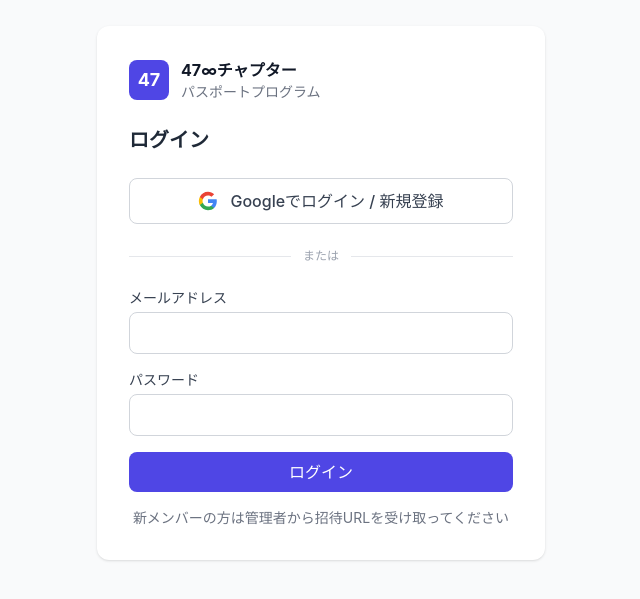
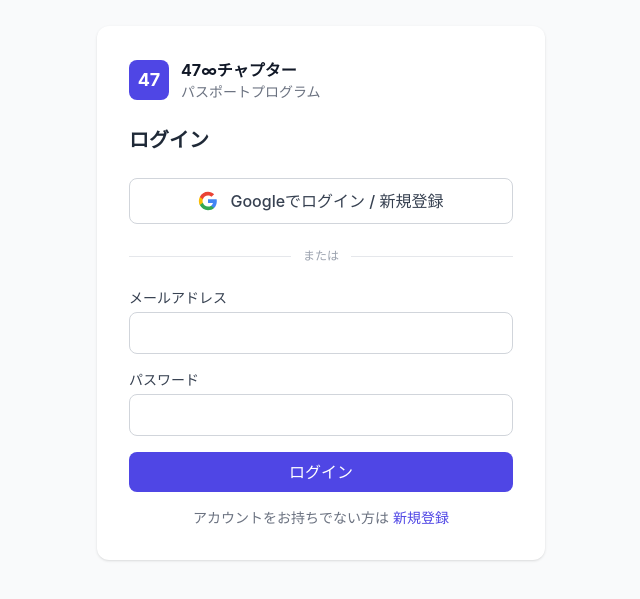
Before and after one commit to taguchi-gai/bni47-passport, a React (Vite) app in the folder frontend/: page / in a window 1280 px wide. Shown: the part 107-706 px from the top of the page, without its empty margins (319-959 px from the left). Built offline with nearby package versions, Linux system fonts and the light colour scheme; no server answers.

Commit message:
Add register link in login + #register hash route

```diff
--- a/frontend/src/App.tsx
+++ b/frontend/src/App.tsx
@@ -75,12 +75,23 @@ export default function App() {
   }
 
   if (!user) {
-    if (authView === "register") {
-      return <Register onLogin={handleLogin} onBack={() => setAuthView("login")} />;
+    // URL ハッシュで登録画面を出せるようにする（招待リンクとして配布できる）
+    const hash = window.location.hash;
+    if (authView === "register" || hash === "#register") {
+      return (
+        <Register
+          onLogin={handleLogin}
+          onBack={() => {
+            setAuthView("login");
+            if (hash === "#register") window.location.hash = "";
+          }}
+        />
+      );
     }
     return (
       <Login
         onLogin={handleLogin}
+        onShowRegister={() => setAuthView("register")}
       />
     );
   }
--- a/frontend/src/pages/Login.tsx
+++ b/frontend/src/pages/Login.tsx
@@ -3,9 +3,10 @@ import { loginRequest, api } from "../api/client";
 
 interface Props {
   onLogin: (token: string, role: string, name: string, userId: number) => void;
+  onShowRegister?: () => void;
 }
 
-export default function Login({ onLogin }: Props) {
+export default function Login({ onLogin, onShowRegister }: Props) {
   const [email, setEmail] = useState("");
   const [password, setPassword] = useState("");
   const [error, setError] = useState("");
@@ -113,7 +114,18 @@ export default function Login({ onLogin }: Props) {
           </button>
         </form>
         <p className="mt-4 text-center text-sm text-gray-500">
-          新メンバーの方は管理者から招待URLを受け取ってください
+          アカウントをお持ちでない方は{" "}
+          {onShowRegister ? (
+            <button
+              type="button"
+              onClick={onShowRegister}
+              className="text-indigo-600 hover:underline font-medium"
+            >
+              新規登録
+            </button>
+          ) : (
+            <span>新規登録</span>
+          )}
         </p>
       </div>
     </div>
```
